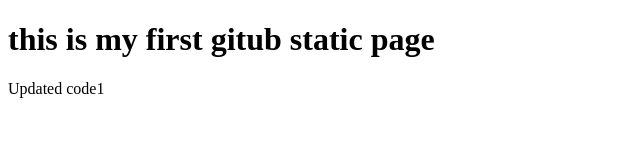
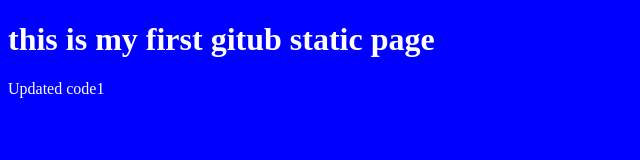
Before and after one commit to buttertasty/parry, a plain HTML site: page index.html in a window 1280 px wide. Shown: the whole page, without its empty margins (0-640 px from the left). Drawn offline with Linux system fonts and the light colour scheme.

Commit message:
add styling

```diff
--- a/index.html
+++ b/index.html
@@ -3,7 +3,8 @@
 <head>
     <meta charset="UTF-8">
     <meta name="viewport" content="width=device-width, initial-scale=1.0">
-    <title>Document</title>
+    <title>HOME</title>
+    <link rel="stylesheet" href="style.css">
 </head>
 <body>
     <h1>this is my first gitub static page</h1>
--- /dev/null
+++ b/style.css
@@ -0,0 +1,4 @@
+body{
+    background-color: blue;
+    color: white;
+}
```
